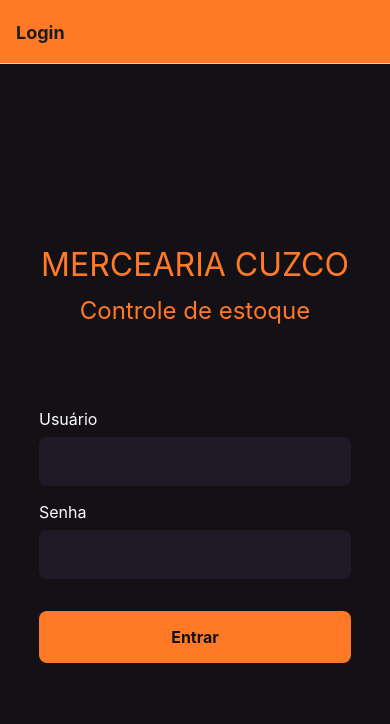
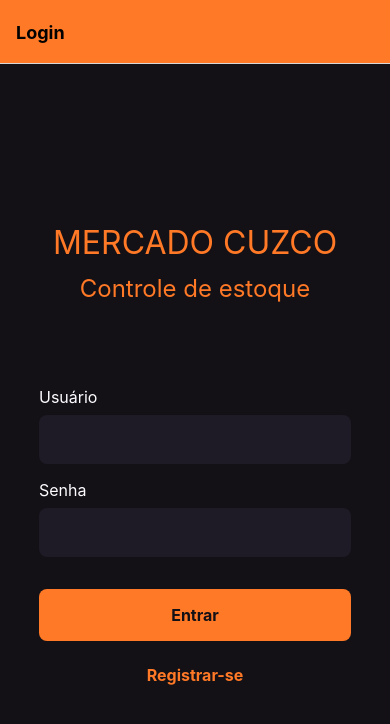
Before and after one commit to hinname/mercearia-cuzco-stockapp, a React Native app in the folder mc-stockapp/: screen /Login in a window 390 px wide. Shown: the top 724 px of the page. Built offline with nearby package versions, Linux system fonts and the light colour scheme.

Commit message:
signin navigate and secureTextEntry

```diff
--- a/mc-stockapp/App.tsx
+++ b/mc-stockapp/App.tsx
@@ -45,6 +45,7 @@ export default function App() {
             headerTitleStyle: {
               fontWeight: 'bold',
             },
+            headerTintColor: '#000',
           }}>
             <StackLogin.Screen name="Login" component={SignIn} initialParams={{funcSignIn: setIsSignedIn}} />
             <StackLogin.Screen name="Cadastro" component={SignUp} />
--- a/mc-stockapp/src/screens/SignIn/index.tsx
+++ b/mc-stockapp/src/screens/SignIn/index.tsx
@@ -3,10 +3,13 @@ import styles from './styles';
 import { SignInStackTypes } from '../../types/stackNavigation';
 
 export default function SignIn({ navigation, route }: SignInStackTypes) {
+  function handleNavigateToSignUp() {
+    navigation.navigate('Cadastro');
+  }
   return (
     <View style={styles.container}>
       <View style={styles.header}>
-        <Text style={styles.titleCompany}>MERCEARIA CUZCO</Text>
+        <Text style={styles.titleCompany}>MERCADO CUZCO</Text>
         <Text style={styles.titleApp}>Controle de estoque</Text>
       </View>
       <View style={styles.form}>
@@ -16,10 +19,13 @@ export default function SignIn({ navigation, route }: SignInStackTypes) {
         </View>
         <View>
           <Text style={styles.inputText}>Senha</Text>
-          <TextInput style={styles.input} />
+          <TextInput secureTextEntry={true} style={styles.input} />
         </View>
         <TouchableOpacity style={styles.button}>
           <Text style={styles.buttonText}>Entrar</Text>
+        </TouchableOpacity>
+        <TouchableOpacity style={styles.link} onPress={handleNavigateToSignUp}>
+          <Text style={styles.linkText}>Registrar-se</Text>
         </TouchableOpacity>
       </View>
     </View>
--- a/mc-stockapp/src/screens/SignIn/styles.ts
+++ b/mc-stockapp/src/screens/SignIn/styles.ts
@@ -53,6 +53,15 @@ const styles = StyleSheet.create({
     fontWeight: 'bold',
     fontSize: 16,
   },
+  link: {
+    marginTop: 24,
+  },
+  linkText: {
+    color: '#FF7926',
+    fontWeight: 'bold',
+    fontSize: 16,
+    alignSelf: 'center',
+  }
 });
 
 export default styles;
```
